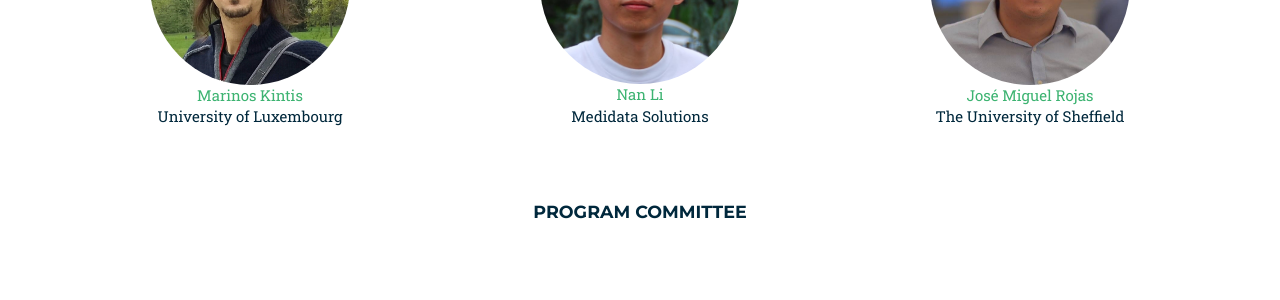
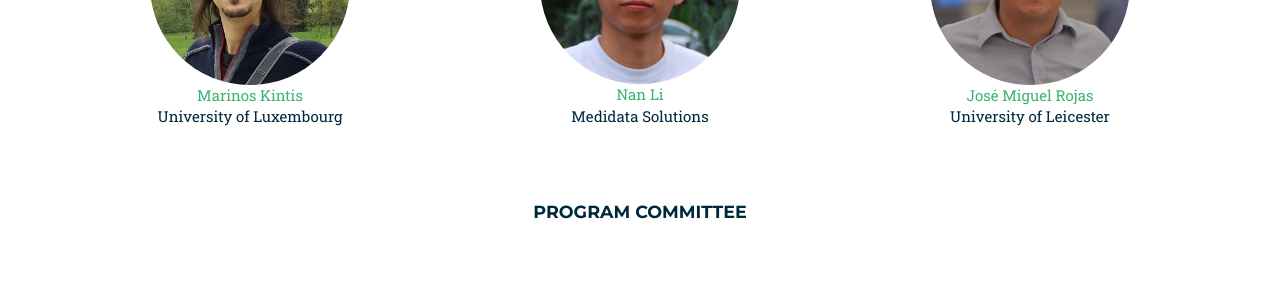
Before and after one commit to mutation-workshop/mutation-workshop.github.io, a Jekyll site: the page built from index.html, in a window 1280 px wide and 900 px high, scrolled down 3794 px. Shown: the part 154-454 px from the top of the window. Built offline with Jekyll 4.4.1, drawn with Linux system fonts in a browser that asks for light colours; some web fonts are replaced; some of the changed text lies outside the part shown.

Commit message:
affiliation

```diff
--- a/2018_teams/_posts/2018-05-31-team-3.markdown
+++ b/2018_teams/_posts/2018-05-31-team-3.markdown
@@ -1,7 +1,7 @@
 ---
 title: Dr
 name: José Miguel Rojas
-subtitle: The University of Sheffield
+subtitle: University of Leicester
 layout: 2018_default
 img: jose.jpg
 thumbnail: jose.jpg
--- a/_data/pc.csv
+++ b/_data/pc.csv
@@ -2,7 +2,7 @@ Name,Surname,Email,Institution,Country
 Paul,Ammann,pammann@gmu.edu,George Mason Unversity,USA
 Lin,Deng,ldeng@towson.edu,Towson University,USA
 Vinicius,Durelli,durelli@icmc.usp.br,University of São Paulo,Brazil
-Gordon,Fraser,gordon.fraser@sheffield.ac.uk,Universität Passau,Germany
+Gordon,Fraser,gordon.fraser@uni-passau.de,Universität Passau,Germany
 Sudipto,Ghosh,ghosh@cs.colostate.edu,Colorado State University,USA
 Milos,Gligoric,gligoric@utexas.edu,The University of Texas at Austin,USA
 Rahul,Gopinath,rahul@gopinath.org,Saarland University, Germany
@@ -18,6 +18,6 @@ Lech,Madeyski,lech.madeyski@pwr.edu.pl,Wroclaw University of Technology,Poland
 Nicos,Malevris,ngm@aueb.gr,Athens University of Economics and Business,Greece
 Mike,Papadakis,mike.papadakis@gmail.com,University of Luxembourg,Luxembourg
 Goran,Petrovic,stgpetrovic@gmail.com,Google Switzerland GmbH,Switzerland
-José Miguel,Rojas,j.rojas@sheffield.ac.uk,The University of Sheffield,UK
+José Miguel,Rojas,j.rojas@leicester.ac.uk,University of Leicester,UK
 Sina,Shamshiri,sina.shamshiri@sheffield.ac.uk,The University of Sheffield,UK
 Jie ,Zhang,zhangjie_marina@pku.edu.cn,Peking University,China
--- a/cfp/cfp_mutation2018.txt
+++ b/cfp/cfp_mutation2018.txt
@@ -75,4 +75,4 @@ proceedings.
 
 Marinos Kintis, University of Luxembourg, Luxembourg
 Nan Li, Medidata Solutions, USA
-José Miguel Rojas, University of Sheffield, UK
+José Miguel Rojas, University of Leicester, UK
```
